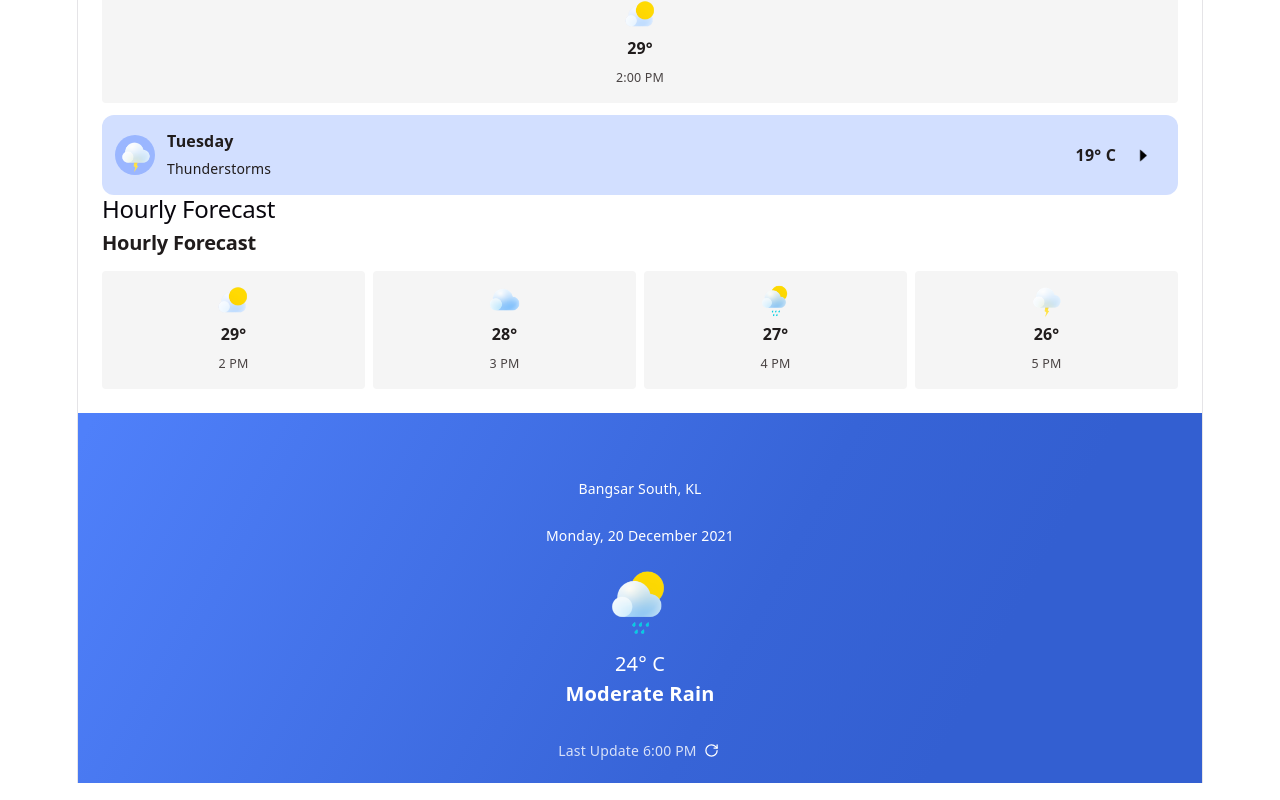
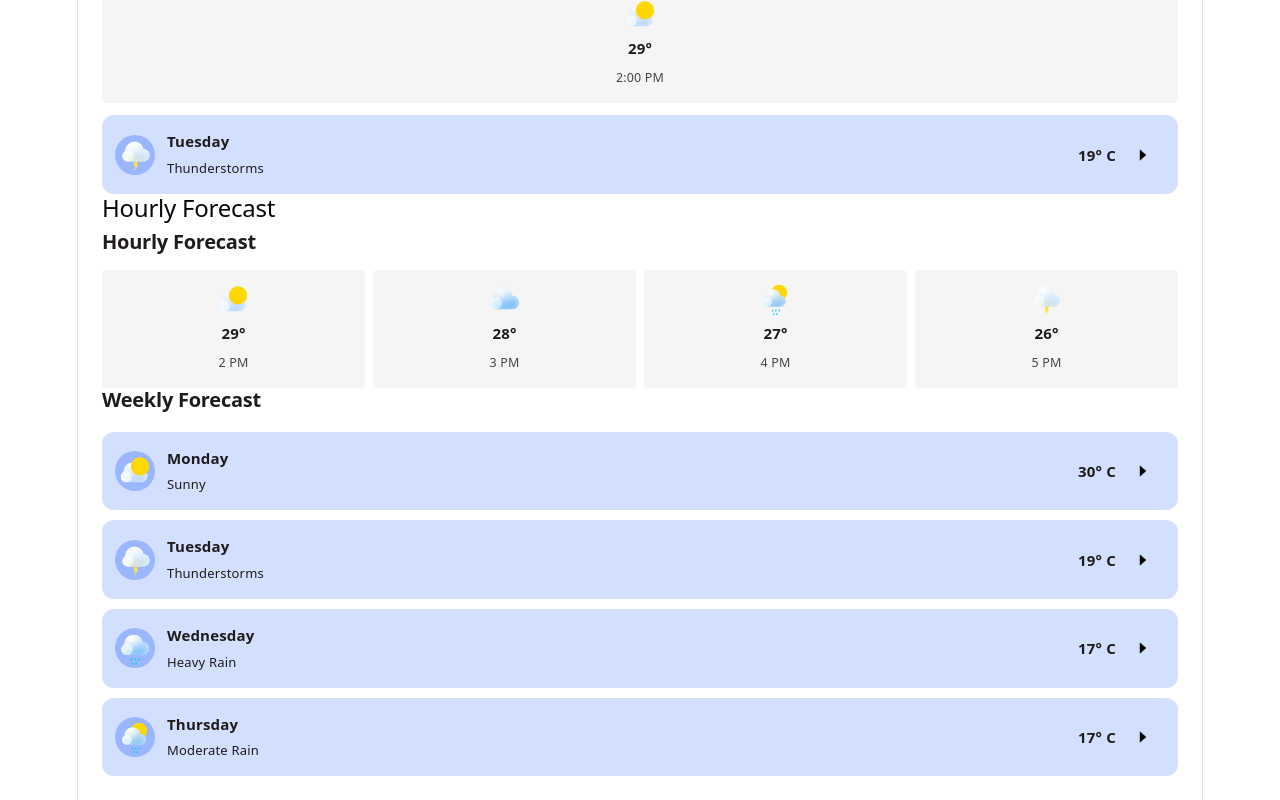
Before and after one commit to FatimahZahra30/weather-app, a Vue app: page / in a window 1280 px wide. Shown: the part 760-1560 px from the top of the page. Built offline with nearby package versions, Linux system fonts and the light colour scheme.

Commit message:
feat: created weekly forcast set of cards

```diff
--- a/src/App.vue
+++ b/src/App.vue
@@ -12,6 +12,7 @@ import HourlyForcastCard from './components/molecules/HourlyForcastCard.vue'
 import WeeklyForcastItem from './components/molecules/WeeklyForcastItem.vue'
 import WeatherHero from './components/organisms/WeatherHero.vue'
 import HourlyForcast from './components/organisms/HourlyForcast.vue'
+import WeeklyForcast from './components/organisms/WeeklyForcast.vue'
 
 const email = ref('')
 const searchQuery = ref('')
@@ -82,6 +83,10 @@ const searchQuery = ref('')
     <section class="hourly-section">
       <HourlyForcast />
     </section>
+
+    <section class="weekly-forecast">
+      <WeeklyForcast />
+    </section>
     </main>
 
     <!-- Weather hero -->
@@ -113,4 +118,7 @@ const searchQuery = ref('')
   width: 100%;
 }
 
+.weekly-forecast {
+  padding-right: 13px;
+}
 </style>
--- a/src/components/molecules/HourlyForcastCard.vue
+++ b/src/components/molecules/HourlyForcastCard.vue
@@ -78,7 +78,7 @@ withDefaults(
 
 .hourly-forecast-card__temperature {
   margin-top: 3px;
-  font-size: 16px;
+  font-size: 15px;
   font-weight: 600;
   color: #201C1C;
 }
--- a/src/components/molecules/WeeklyForcastItem.vue
+++ b/src/components/molecules/WeeklyForcastItem.vue
@@ -61,7 +61,7 @@ withDefaults(
       <AppIconButton
         class="right-icon"
         icon="caretRight"
-        :size="13"
+        :size="12"
       />
     </div>
 
@@ -114,13 +114,13 @@ withDefaults(
 }
 
 .weekly-forcast__day {
-  font-size: 16px;
+  font-size: 15px;
   font-weight: 600;
 }
 
 .weekly-forcast__weather {
-  margin-top: 1.5px;
-  font-size: 14px;
+  margin-top: 0.5px;
+  font-size: 13px;
   font-weight: 400;
 }
 
@@ -133,7 +133,7 @@ withDefaults(
 
 .weekly-forcast-temperature {
   margin: 0;
-  font-size: 16px;
+  font-size: 15px;
   font-weight: 560;
   color: #201C1C;
 }
--- /dev/null
+++ b/src/components/organisms/WeeklyForcast.vue
@@ -0,0 +1,75 @@
+<script setup lang="ts">
+import WeeklyForcastItem from '../molecules/WeeklyForcastItem.vue'
+
+const weeklyForecast = [
+  {
+    name: 'sunny' as const,
+    day: 'Monday',
+    weather: 'Sunny',
+    temperature: 30,
+  },
+  {
+    name: 'thunderstorm' as const,
+    day: 'Tuesday',
+    weather: 'Thunderstorms',
+    temperature: 19,
+  },
+  {
+    name: 'rainy' as const,
+    day: 'Wednesday',
+    weather: 'Heavy Rain',
+    temperature: 17,
+  },
+  {
+    name: 'moderateRain' as const,
+    day: 'Thursday',
+    weather: 'Moderate Rain',
+    temperature: 17,
+  },
+]
+</script>
+
+<template>
+  <section class="weekly-forecast">
+
+    <h2 class="weekly-forecast__title">
+      Weekly Forecast
+    </h2>
+
+    <div class="weekly-forecast__list">
+      <WeeklyForcastItem
+        v-for="(forecast, index) in weeklyForecast"
+        :key="index"
+        :name="forecast.name"
+        :day="forecast.day"
+        :weather="forecast.weather"
+        :temperature="forecast.temperature"
+      />
+    </div>
+
+  </section>
+</template>
+
+<style scoped>
+.weekly-forecast {
+  width: 100%;
+  min-width: 0;
+}
+
+.weekly-forecast__title {
+  margin: 0 0 8px;
+
+  font-size: 20px;
+  font-weight: 600;
+
+  color: #201C1C;
+}
+
+.weekly-forecast__list {
+  display: flex;
+  flex-direction: column;
+  gap: 10px;
+
+  width: 100%;
+}
+</style>
```
